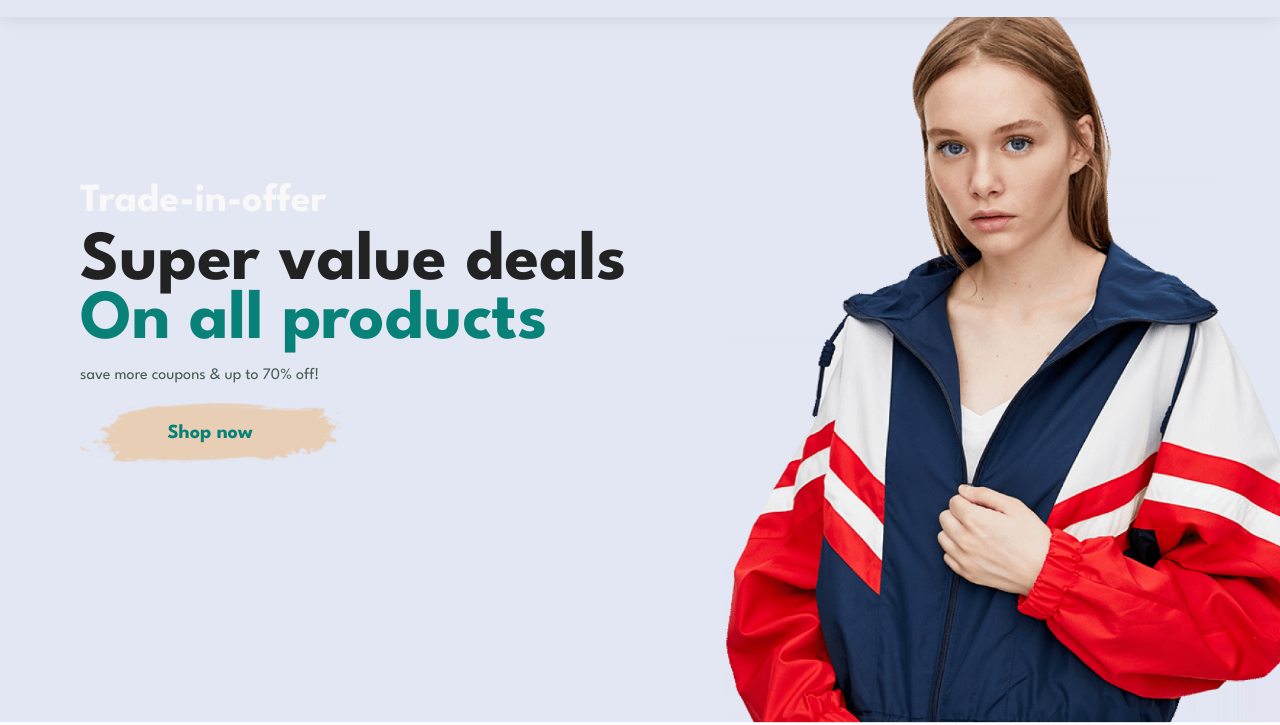
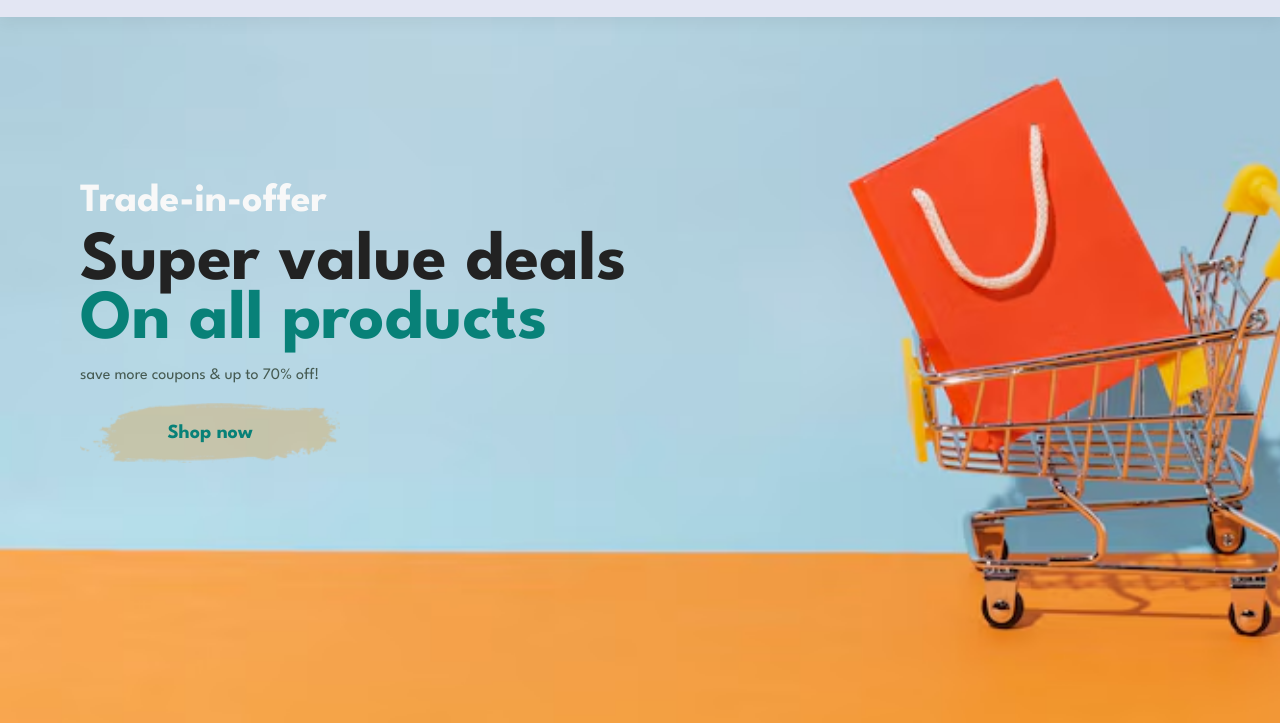
Before and after one commit to UmeshCoder-chandel/E-commerce, a plain HTML site: page index.html in a window 1280 px wide. Shown: the part 77-802 px from the top of the page. Drawn offline with Linux system fonts and the light colour scheme.

Commit message:
add file

```diff
--- a/style.css
+++ b/style.css
@@ -129,7 +129,7 @@ body {
 /* hero section styles */
 
 #hero {
-  background-image: url(images/hero4.png);
+  background-image: url(images/shopping-bag-cart_23-2148879372.avif);
   width: 100%;
   height: 100vh;
   background-size: cover;
```
Also changed, not shown: images/shopping-bag-cart_23-2148879372.avif (added).
